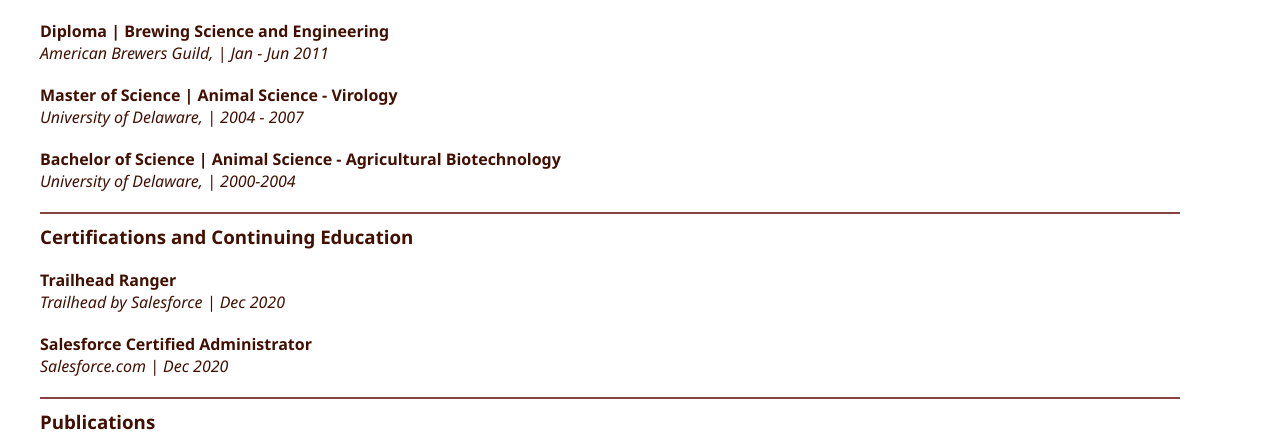
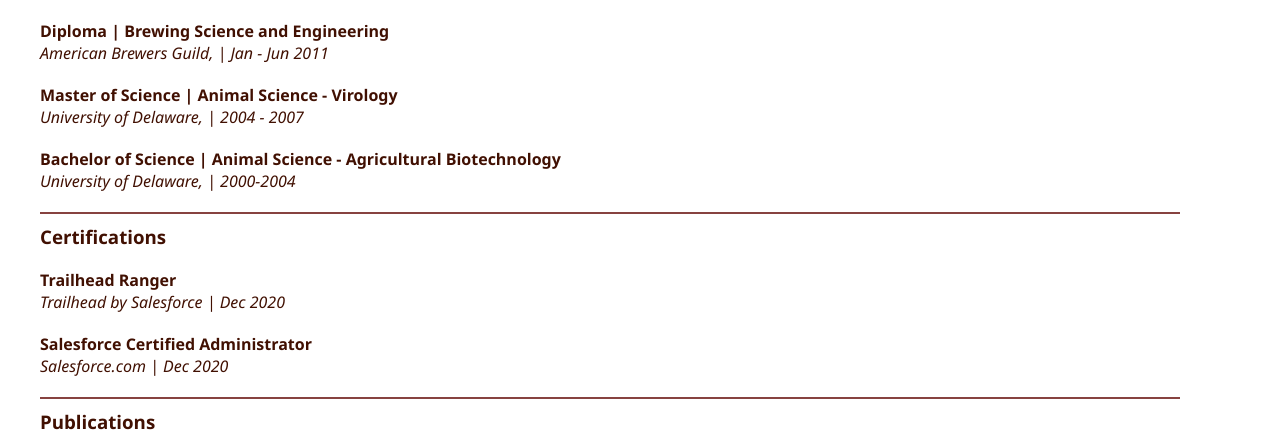
Before and after one commit to mattRicotta/flask-app-1, a Flask app: page / in a window 1280 px wide. Shown: the part 1684-2132 px from the top of the page. Run offline with Flask 2, Linux system fonts and the light colour scheme.

Commit message:
change 'certifications' section title

```diff
--- a/templates/index.html
+++ b/templates/index.html
@@ -62,7 +62,7 @@
   </section>
   <section id="certifications">
     <hr>
-    <h3 class="title"> Certifications and Continuing Education</h3>
+    <h3 class="title"> Certifications</h3>
     {% for cert in certifications %}
       <div class="entry">
         <b>{{ cert['name'] }}</b><br>
```
